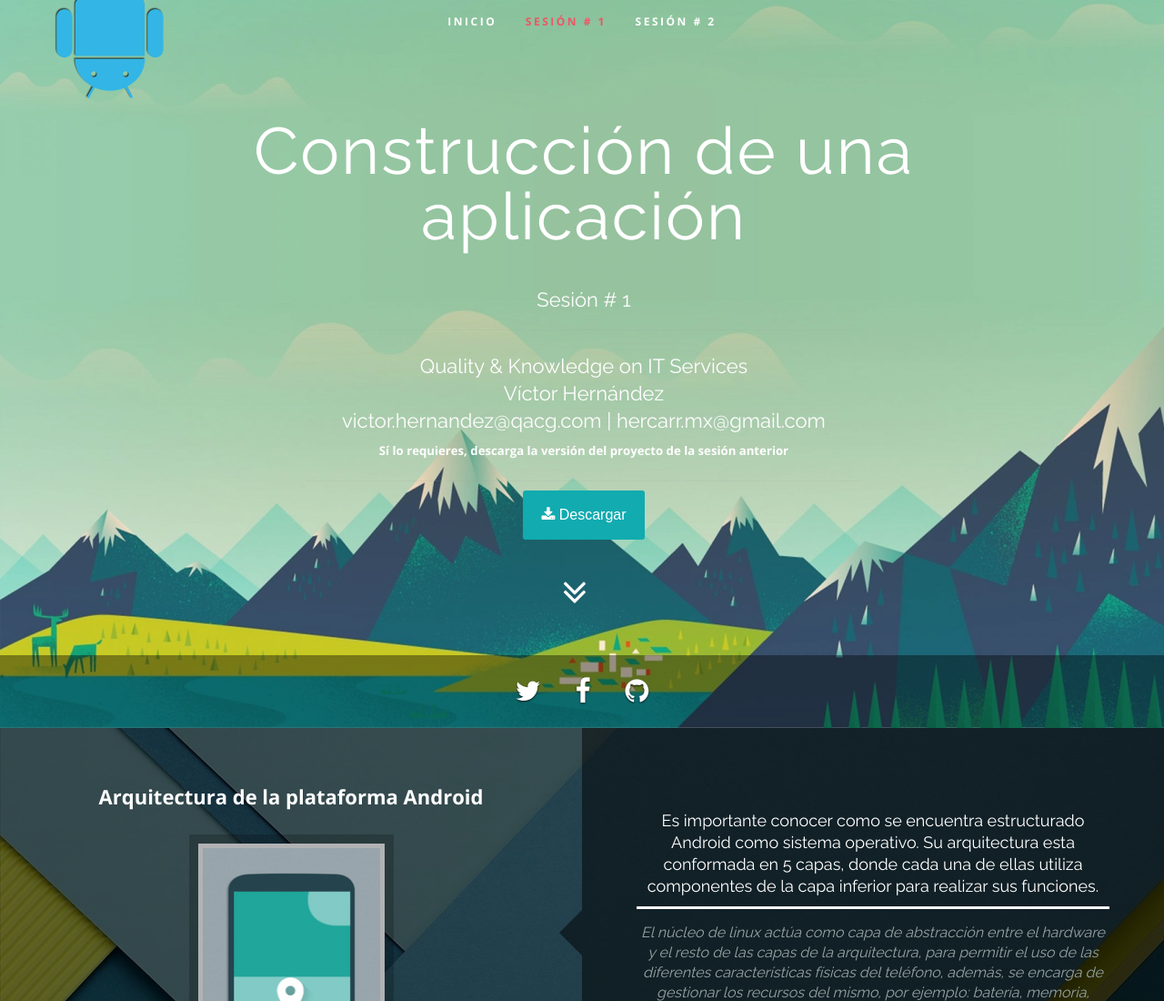
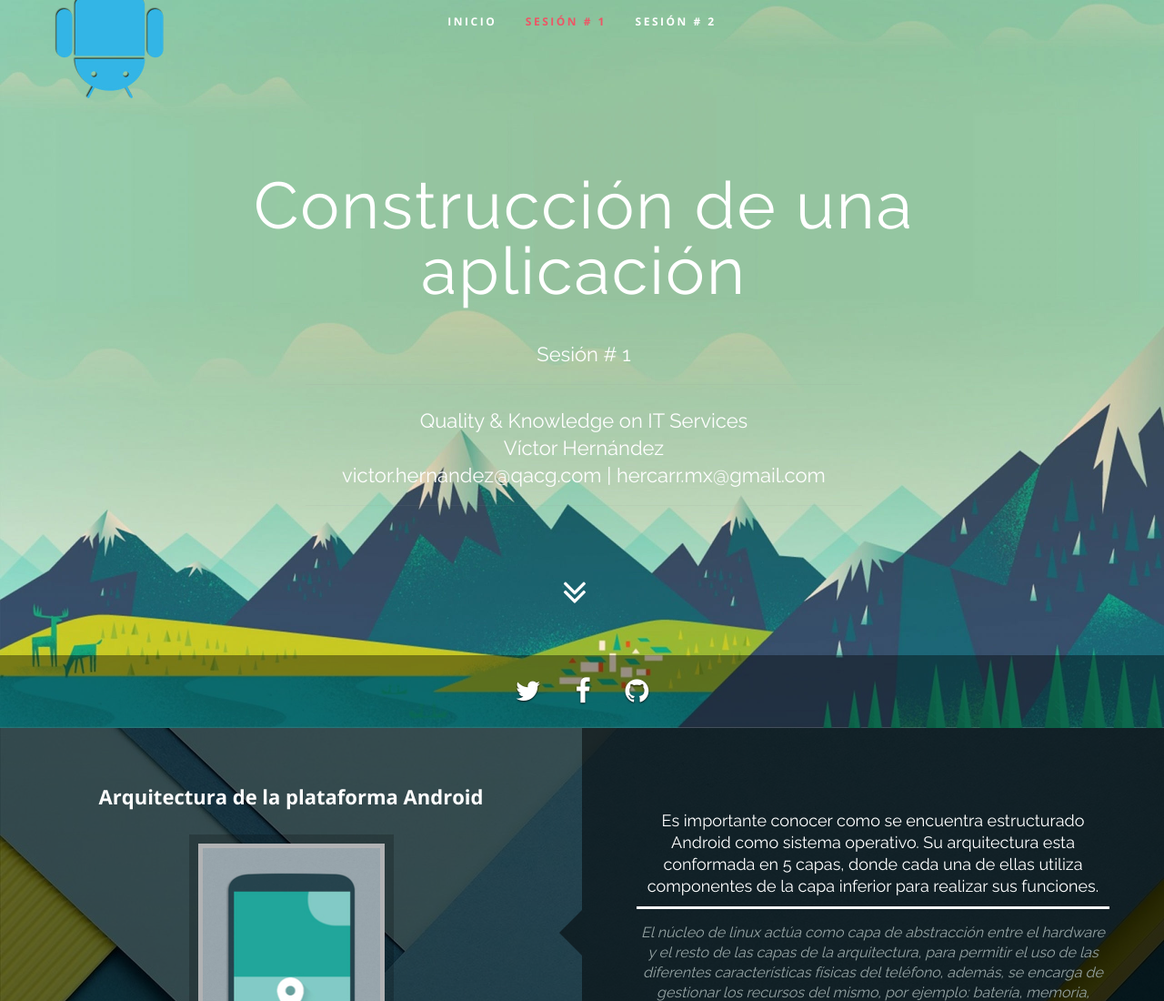
Before and after one commit to hercarr/hercarrdroid, a plain HTML site: page session-one.html in a window 1280 px wide. Shown: the top 1100 px of the page at 91% size. Drawn offline with nearby package versions, Linux system fonts and the light colour scheme.

Commit message:
Fix last commit
The button download is not necessary here

```diff
--- a/session-one.html
+++ b/session-one.html
@@ -50,12 +50,8 @@
                     <h3 class="wow fadeInUp">Quality &amp; Knowledge on IT Services</h3>
                     <h3 class="wow fadeInUp">Víctor Hernández</h3>
                     <h3 class="wow fadeInUp">victor.hernandez@qacg.com | hercarr.mx@gmail.com</h3>
-                    <h3 class="wow fadeInUp"><span style="font-size: .6em;">Sí lo requieres, descarga la versión del proyecto de la sesión anterior</span></h3>
                     <hr />
                 </div>
-                <p align="center" style="margin-top: -14px;">
-                    <a href="https://github.com/hercarr/hercarrdroid/archive/v1.0.zip" class="button" target="_blank"><i class="fa fa-download"></i> Descargar</a>
-                </p>
             </div>
             <p class="scrolldown">
                 <a class="smoothscroll" href="#about"><i class="fa fa-angle-double-down"></i></a>
```
